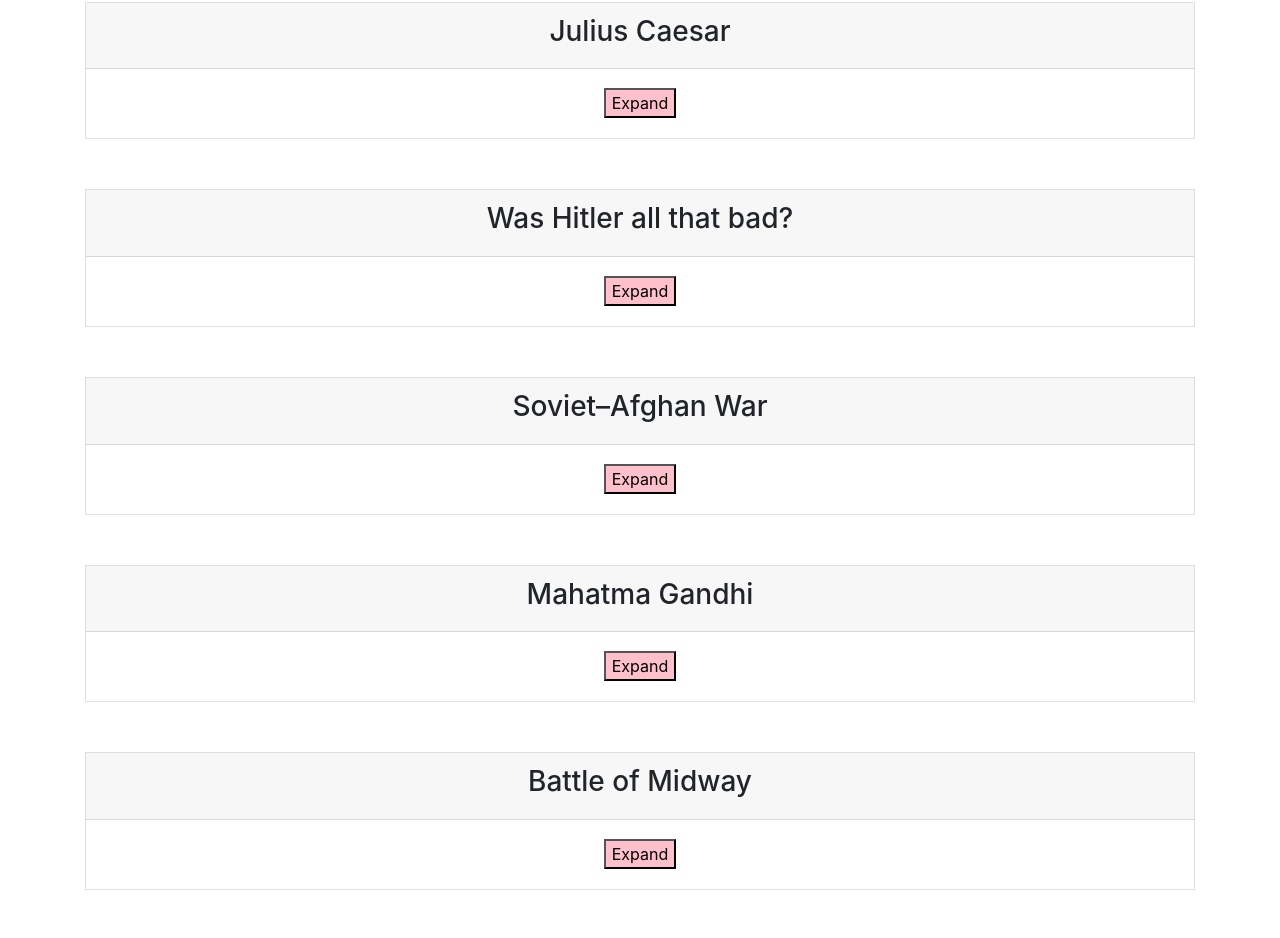
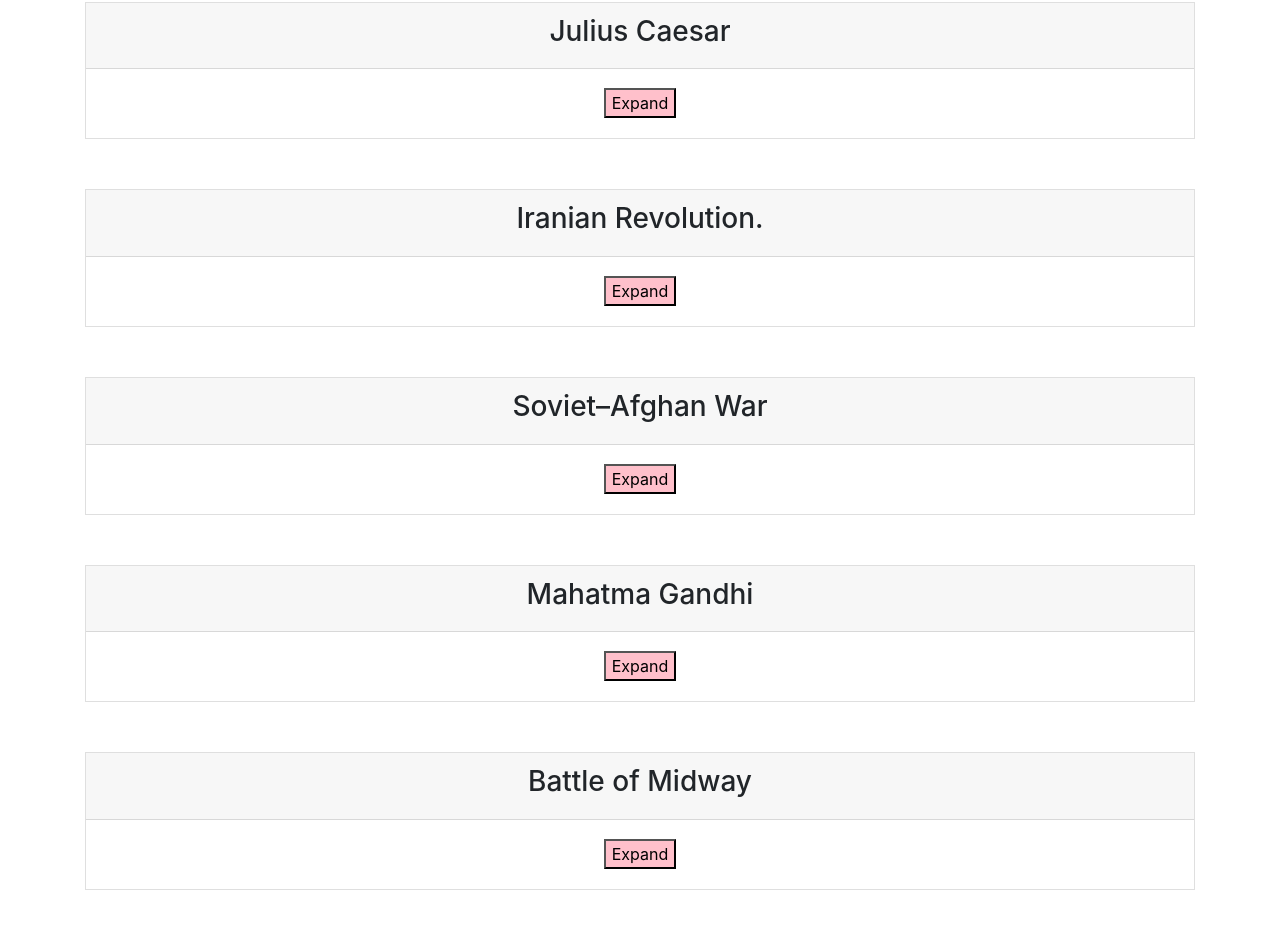
Before and after one commit to Jerolim/Prodaja-opreme, a Gatsby site in the folder Stranica/: page /blog in a window 1280 px wide. Shown: the part 1655-2593 px from the top of the page. Built offline with nearby package versions, Linux system fonts and the light colour scheme; Gatsby itself is replaced by a stand-in of ours.

Commit message:
promjena bloga

```diff
--- a/Stranica/src/components/blogoviPost.js
+++ b/Stranica/src/components/blogoviPost.js
@@ -67,9 +67,9 @@ const Postovi = [
       "Gaius Julius Caesar, better known by his nomen gentilicium and cognomen Julius Caesar, was a Roman dictator, politician, and military general who played a critical role in the events that led to the demise of the Roman Republic and the rise of the Roman Empire. He was also a historian and wrote Latin prose.",
   },
   {
-    Naslov: "Was Hitler all that bad?",
+    Naslov: "Iranian Revolution.",
     TekstPosta:
-      "Over 40 percent of Austrians think life under Hitler was “not all bad,” a survey released by an Austrian newspaper revealed. The Market Institut poll also found a majority of Austrians think the country has dealt adequately with its Nazi history, the Der Standard newspaper, which commissioned the study, reported. Surveying 502 people, the paper found that 42% believed that “not everything was bad under [Adolf] Hitler,” while 57% said there were no positive aspects to life under the Nazi leader.",
+      "Iranian Revolution, also called Islamic Revolution, Persian Enqelāb-e Eslāmī, popular uprising in Iran in 1978–79 that resulted in the toppling of the monarchy on February 11, 1979, and led to the establishment of an Islamic republic.",
   },
   {
     Naslov: "Soviet–Afghan War",
@@ -196,7 +196,7 @@ const KomentariPostova = [
   },
   {
     Komentator: "LEP LI SAM",
-    TekstKomentara: " remove kebab",
+    TekstKomentara: " war is ours",
     Sifra: "6",
   },
   {
@@ -225,8 +225,8 @@ const KomentariPostova = [
     Sifra: "9",
   },
   {
-    Komentator: "An austrian 101",
-    TekstKomentara: " duuh i'm one of those 40%",
+    Komentator: "An johhny",
+    TekstKomentara: " no",
     Sifra: "9",
   },
 
@@ -242,7 +242,7 @@ const KomentariPostova = [
   },
   {
     Komentator: "brezhnev",
-    TekstKomentara: " Shut up Carter, i'll nuke your ass",
+    TekstKomentara: " Shut up Carter ",
     Sifra: "10",
   },
   {
@@ -257,7 +257,7 @@ const KomentariPostova = [
   },
   {
     Komentator: "Roosevelt2000",
-    TekstKomentara: " burn them japs :P",
+    TekstKomentara: " beat them :P",
     Sifra: "12",
   },
   {
@@ -271,13 +271,13 @@ const KomentariPostova = [
     Sifra: "12",
   },
   {
-    Komentator: "Kebab",
+    Komentator: "kenobi",
     TekstKomentara: " give me some of that europe",
     Sifra: "13",
   },
   {
     Komentator: "Roosevelt2000",
-    TekstKomentara: " this why we must burn them japs :'(",
+    TekstKomentara: " this why we must beat the japs :'(",
     Sifra: "14",
   },
   {
@@ -318,7 +318,7 @@ const KomentariPostova = [
   },
   {
     Komentator: "Donky kong",
-    TekstKomentara: " EAT SOME RICE",
+    TekstKomentara: " To victory",
     Sifra: "18",
   },
   {
```
